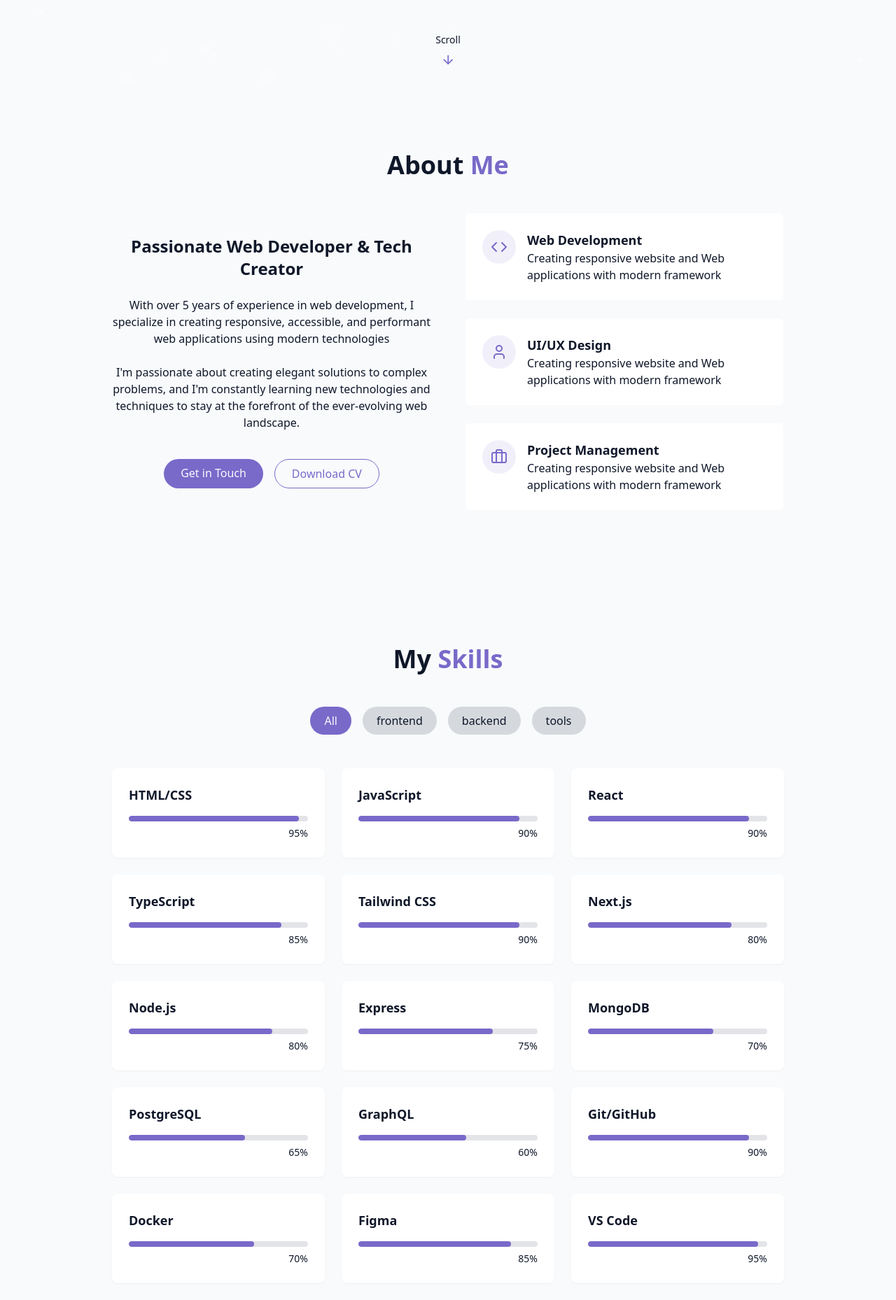
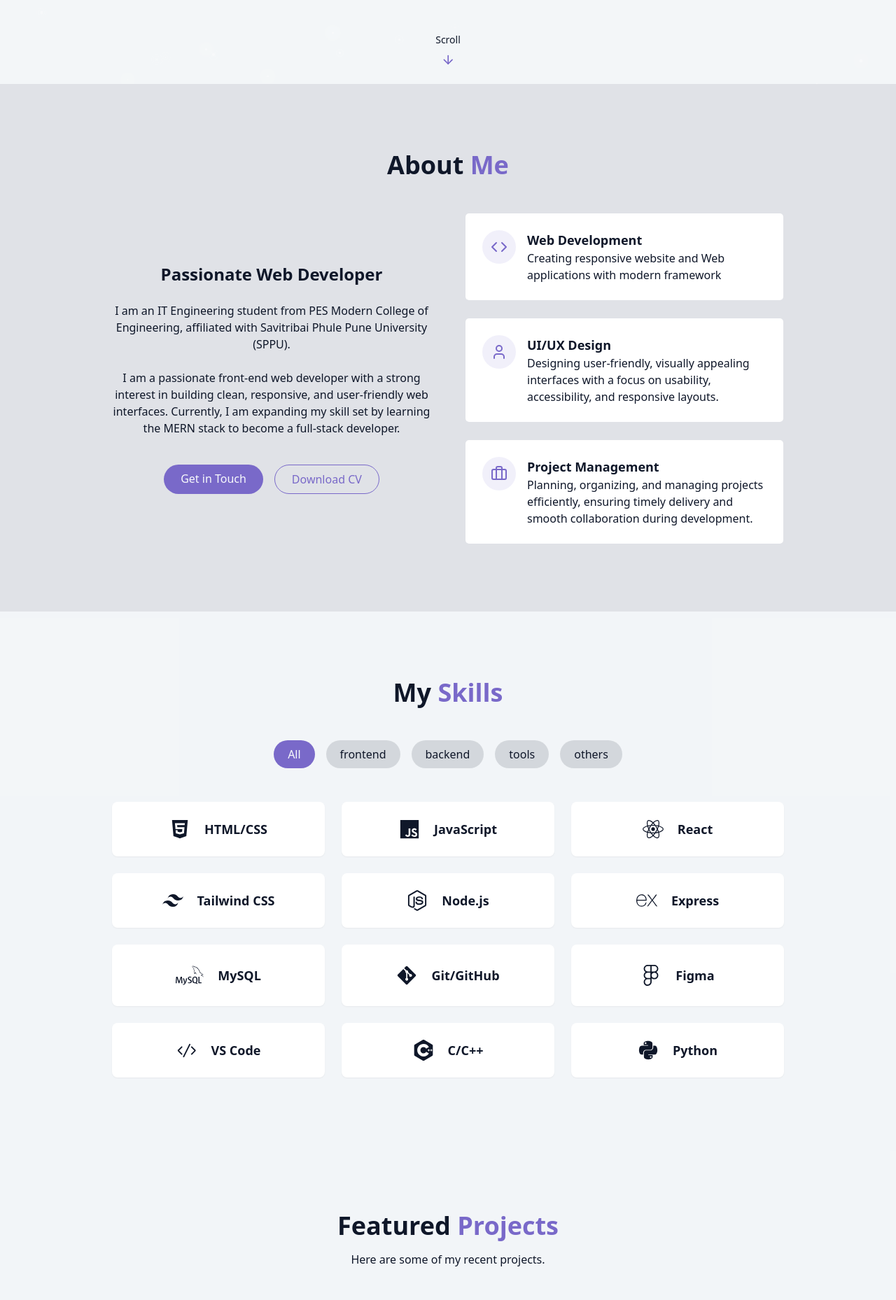
Before and after one commit to leman973/Portfolio, a React (Vite) app: page / in a window 1280 px wide. Shown: the part 680-2538 px from the top of the page at 70% size. Built offline with nearby package versions, Linux system fonts and the light colour scheme.

Commit message:
Better design

```diff
--- a/src/components/AboutSection.jsx
+++ b/src/components/AboutSection.jsx
@@ -2,7 +2,7 @@ import { Briefcase, Code, User } from "lucide-react"
 
 export const AboutSection = () => {
     return (
-        <section id="about" className="py-24 px-4 relative">
+        <section id="about" className="py-24 px-4 relative bg-secondary/50 dark:bg-secondary/10">
             <div className="container mx-auto max-w-5xl">
                 <h2 className="text-3xl md:text-4xl font-bold mb-12">
                     About <span className="text-primary"> Me</span>
@@ -10,13 +10,12 @@ export const AboutSection = () => {
 
                 <div className="grid grid-cols-1 md:grid-cols-2 gap-12 items-center text-center">
                     <div className="space-y-6">
-                        <h3 className="text-2xl font-semibold">Passionate Web Developer & Tech Creator</h3>
+                        <h3 className="text-2xl font-semibold">Passionate Web Developer</h3>
 
-                        <p>With over 5 years of experience in web development,
-                            I specialize in creating responsive, accessible, and performant web applications using modern technologies</p>
+                        <p>I am an IT Engineering student from PES Modern College of Engineering, affiliated with Savitribai Phule Pune University (SPPU).</p>
 
-                        <p>I'm passionate about creating elegant solutions to complex problems,
-                            and I'm constantly learning new technologies and techniques to stay at the forefront of the ever-evolving web landscape.</p>
+                        <p>I am a passionate front-end web developer with a strong interest in building clean, responsive, and user-friendly web interfaces.
+                            Currently, I am expanding my skill set by learning the MERN stack to become a full-stack developer.</p>
                         <div className="flex flex-col sm:flex-row gap-4 pt-4 justify-center">
                             <a href="#contact" className="cosmic-button">Get in Touch</a>
                             <a href="" className="px-6 py-2 border rounded-full border-primary text-primary hover:bg-primary/10 transition-colors duration-300">Download CV</a>
@@ -42,7 +41,7 @@ export const AboutSection = () => {
                                 </div>
                                 <div className="text-left">
                                     <h4 className="font-semibold text-lg">UI/UX Design</h4>
-                                    <p>Creating responsive website and Web applications with modern framework</p>
+                                    <p>Designing user-friendly, visually appealing interfaces with a focus on usability, accessibility, and responsive layouts.</p>
                                 </div>
                             </div>
                         </div>
@@ -53,7 +52,7 @@ export const AboutSection = () => {
                                 </div>
                                 <div className="text-left">
                                     <h4 className="font-semibold text-lg">Project Management</h4>
-                                    <p>Creating responsive website and Web applications with modern framework</p>
+                                    <p>Planning, organizing, and managing projects efficiently, ensuring timely delivery and smooth collaboration during development.</p>
                                 </div>
                             </div>
                         </div>
--- a/src/components/ContactMe.jsx
+++ b/src/components/ContactMe.jsx
@@ -2,7 +2,7 @@ import { cn } from "@/lib/utils";
 import { Instagram, Linkedin } from "lucide-react";
 
 export const ContactMe = () => {
-    return <section id="contact" className="py-24 px-4 relative">
+    return <section id="contact" className="py-24 px-4 relative bg-secondary/10">
         <div className="container mx-auto max-w-5xl">
             <h2 className="text-3xl md:text-4xl font-bold mb-3 text-center">
                 Contact <span className="text-primary">Me</span>
--- a/src/components/HeroSection.jsx
+++ b/src/components/HeroSection.jsx
@@ -1,12 +1,13 @@
 import { ArrowDown } from "lucide-react"
 
 export const HeroSection = () => {
-    return <section id="hero" className="relative min-h-screen flex flex-col items-center justify-center px-4">
-        <div className="container relative w-[260px] h-60  animate-drift my-8 mx-auto">
-            <img className="me w-full h-full rounded-2xl animate-floating object-cover origin-center shadow-[0_0_40px_rgba(255,255,255,0.3)]" src="src\assets\amal.jpg" alt="Me" />
+    return <section id="hero" className="relative min-h-screen flex flex-col items-center justify-center px-4 bg-secondary/10">
+        <div className="md:flex gap-2 justify-center items-center object-contain">
+            <div className="container relative w-[260px] h-60 xl:w-[300px] xl:h-80 md:shrink-0 animate-drift my-8 mx-auto">
+                <img className="me w-full h-full rounded-2xl animate-floating object-cover origin-center shadow-[0_0_40px_rgba(255,255,255,0.3)]" src="src\assets\profile.jpeg" alt="Me" />
 
-            <img className="absolute w-[70px] left-[167px] top-[85%]" src="src\assets\rocket.gif" />
-            <img className="absolute w-[70px] left-[-22px] top-[84%]" src="src\assets\rocket.gif" />
+                <img className="absolute w-[70px] left-[167px] xl:left-[207px] xl:top-[86%] top-[85%]" src="src\assets\rocket.gif" />
+                <img className="absolute w-[70px] left-[-22px] top-[84%] xl:-left-2.5 xl:top-[86%] " src="src\assets\rocket.gif" />
 
             </div>
             <div className="container max-w-4xl mx-auto text-center z-10 my-3">
@@ -22,16 +23,17 @@ export const HeroSection = () => {
                         both beautiful and functional.
                     </p>
                     <div className="pt-4 opacity-0 animate-fade-in-delay-4">
-                    <a href="project" className="cosmic-button">
+                        <a href="#projects" className="cosmic-button">
                             View Project
                         </a>
+                    </div>
                 </div>
             </div>
         </div>
 
         <div className="absolute bottom-4 left-1/2 transform -translate-x-1/2 flex flex-col items-center animate-bounce">
             <span className="text-sm text-muted-foreground mb-2">Scroll</span>
-            <ArrowDown className="h-5 w-5 text-primary"/>
+            <ArrowDown className="h-5 w-5 text-primary" />
         </div>
     </section>
 }
--- a/src/components/Navbar.jsx
+++ b/src/components/Navbar.jsx
@@ -12,7 +12,19 @@ const navItems = [
 
 export const Navbar = () => {
     const [isScrolled, setisScrolled] = useState(false)
-    const [isMenuOpened, setisMenuOpened] = useState(true)
+    const [isMenuOpened, setisMenuOpened] = useState(false)
+
+    useEffect(() => {
+        if (isMenuOpened) {
+            document.body.style.overflow = "hidden"
+        } else {
+            document.body.style.overflow = "auto"
+        }
+
+        return () => {
+            document.body.style.overflow = "auto"
+        }
+    }, [isMenuOpened])
 
     useEffect(() => {
         const handleScroll = () => {
@@ -28,7 +40,7 @@ export const Navbar = () => {
         <div className="container flex items-center justify-between">
             <a className="text-xl font-bold text-primary flex item-centered" href="#hero">
                 <span className="relative z-10">
-                    <span className="text-glow text-foreground"> PedroTech </span> Portfolio
+                    <span className="text-glow text-foreground"> My </span> Portfolio
                 </span>
             </a>
             <div className="hidden md:flex space-x-8">
@@ -37,13 +49,13 @@ export const Navbar = () => {
                 ))}
             </div>
 
-            <button onClick={()=> setisMenuOpened((prev)=>!prev)}
-            className="md:hidden p-2 text-foreground z-50"
-            aria-label={isMenuOpened? "Close Menu" : "Open Menu"}>{isMenuOpened ? <X size={24}/> : <Menu size={24}/>}</button>
+            <button onClick={() => setisMenuOpened((prev) => !prev)}
+                className="md:hidden p-2 text-foreground z-50"
+                aria-label={isMenuOpened ? "Close Menu" : "Open Menu"}>{isMenuOpened ? <X size={24} /> : <Menu size={24} />}</button>
 
-            <div className={cn("fixed inset-0 bg-background/95 backdrop-blur-md z-40 flex flex-col item-center justify-center",
+            <div className={cn("fixed top-0 left-0 w-screen h-dvh bg-background/95 backdrop-blur-md z-40 flex flex-col items-center justify-center",
                 "transition-all duration-300 md:hidden", isMenuOpened ? "opacity-100 pointer-events-auto" : "opacity-0 pointer-events-none"
-            )} onClick={()=>setisMenuOpened(false)}>
+            )} onClick={() => setisMenuOpened(false)}>
                 <div className="flex flex-col space-y-8 text-xl">
                     {navItems.map((item, key) => (
                         <a key={key} href={item.href} className="text-foreground/80 hover:text-primary transition-colors duration-300">{item.name}</a>
--- a/src/components/ProjectSection.jsx
+++ b/src/components/ProjectSection.jsx
@@ -33,13 +33,12 @@ const projects = [
 
 
 export const ProjectSection = () => {
-    return (<section id="projects" className="py-24 px-4 relative">
+    return (<section id="projects" className="py-24 px-4 relative bg-secondary/10">
         <div className="container mx-auto max-w-5xl">
             <h2 className="text-3xl md:text-4xl font-bold mb-4 text-center">
                 Featured <span className="text-primary">Projects</span>
             </h2>
-            <p className="text-center mb-12 max-w-2xl mx-auto">Here are some of my recent projects.
-                Each project was carefully crafted with attention to detail, performance, and user experience.</p>
+            <p className="text-center mb-12 max-w-2xl mx-auto">Here are some of my recent projects.</p>
 
             <div className="grid grid-cols-1 md:grid-cols-2 lg:grid-cols-3 gap-8">
                 {projects.map((project, key) => (
--- a/src/components/SkillsSection.jsx
+++ b/src/components/SkillsSection.jsx
@@ -1,56 +1,64 @@
 import { useState } from "react";
 import { cn } from "../lib/utils";
+import {
+    FaHtml5,
+    FaCss3Alt,
+    FaJs,
+    FaReact,
+    FaNodeJs,
+    FaGitAlt,
+    FaGithub,
+    FaFigma,
+    FaPython,
+} from "react-icons/fa";
+
+import { SiTailwindcss, SiExpress, SiMysql, SiCplusplus } from "react-icons/si";
+import { VscCode } from "react-icons/vsc";
+
 
 const skills = [
-// Frontend
-  { name: "HTML/CSS", level: 95, category: "frontend" },
-  { name: "JavaScript", level: 90, category: "frontend" },
-  { name: "React", level: 90, category: "frontend" },
-  { name: "TypeScript", level: 85, category: "frontend" },
-  { name: "Tailwind CSS", level: 90, category: "frontend" },
-  { name: "Next.js", level: 80, category: "frontend" },
+    { name: "HTML/CSS", category: "frontend", icon: <FaHtml5 /> },
+    { name: "JavaScript", category: "frontend", icon: <FaJs /> },
+    { name: "React", category: "frontend", icon: <FaReact /> },
+    { name: "Tailwind CSS", category: "frontend", icon: <SiTailwindcss /> },
 
-// Backend
-  { name: "Node.js", level: 80, category: "backend" },
-  { name: "Express", level: 75, category: "backend" },
-  { name: "MongoDB", level: 70, category: "backend" },
-  { name: "PostgreSQL", level: 65, category: "backend" },
-  { name: "GraphQL", level: 60, category: "backend" },
+    { name: "Node.js", category: "backend", icon: <FaNodeJs /> },
+    { name: "Express", category: "backend", icon: <SiExpress /> },
+    { name: "MySQL", category: "backend", icon: <SiMysql size={40}/> },
 
-// Tools
-  { name: "Git/GitHub", level: 90, category: "tools" },
-  { name: "Docker", level: 70, category: "tools" },
-  { name: "Figma", level: 85, category: "tools" },
-  { name: "VS Code", level: 95, category: "tools" },
+    { name: "Git/GitHub", category: "tools", icon: <FaGitAlt /> },
+    { name: "Figma", category: "tools", icon: <FaFigma /> },
+    { name: "VS Code", category: "tools", icon: <VscCode /> },
+
+    { name: "C/C++", category: "others", icon: <SiCplusplus /> },
+    { name: "Python", category: "others", icon: <FaPython /> },
 ];
 
-const categories = ["All","frontend","backend","tools"];
-export const SkillsSection =()=>{
+
+const categories = ["All", "frontend", "backend", "tools","others"];
+export const SkillsSection = () => {
     const [activeCategory, setactiveCategory] = useState("All")
-    const filteredSkills = skills.filter((skill)=> activeCategory==="All"||activeCategory===skill.category);
-    return <section id="skills" className="py-24 px-4 relative">
+    const filteredSkills = skills.filter((skill) => activeCategory === "All" || activeCategory === skill.category);
+    return <section id="skills" className="py-24 px-4 relative bg-secondary/10">
         <div className="container mx-auto max-w-5xl">
             <h2 className="text-3xl md:text-4xl font-bold mb-12 text-center">
                 My <span className="text-primary">Skills</span>
             </h2>
 
             <div className="flex flex-wrap justify-center gap-4 mb-12">
-                {categories.map((category,key)=>(
-                    <button key={key} onClick={()=>setactiveCategory(category)} className={cn("px-5 py-2 rounded-full transition-colors duration-300 cursor-pointer",activeCategory===category? "bg-primary text-primary-foreground" : "bg-secondary/70 text-foreground hover:bg-secondary")}>{category}</button>
+                {categories.map((category, key) => (
+                    <button key={key} onClick={() => setactiveCategory(category)} className={cn("px-5 py-2 rounded-full transition-colors duration-300 cursor-pointer", activeCategory === category ? "bg-primary text-primary-foreground" : "bg-secondary/70 text-foreground hover:bg-secondary")}>{category}</button>
                 ))}
             </div>
 
             <div className="grid grid-cols-1 sm:grid-cols-2 lg:grid-cols-3 gap-6">
-                {filteredSkills.map((skill,key)=>(
-                    <div key={key} className="bg-card p-6 rounded-lg shadow-xs card-hover">
-                        <div className="text-left mb-4">
+                {filteredSkills.map((skill, key) => (
+                    <div key={key} className="flex gap-5 justify-center items-center bg-card p-6 rounded-lg shadow-xs card-hover">
+                        <div className="text-3xl">
+                            {skill.icon}
+                        </div>
+                        <div>
                             <h3 className="font-semibold text-lg">{skill.name}</h3>
-                        </div>
-                        <div className="w-full overflow-hidden bg-secondary/50 rounded-full">
-                            <div className="bg-primary h-2 rounded-full origin-left animate-[grow_1.5s_ease-out]" style={{width: skill.level + "%"}}></div>
-                        </div>
-                        <div className="text-right mt-1">
-                            <span className="text-sm">{skill.level}%</span>
                         </div>
                     </div>
                 ))}
```
Also changed, not shown: src/assets/profile.jpeg (added). Lines whose indentation alone changed are shown as unchanged.
